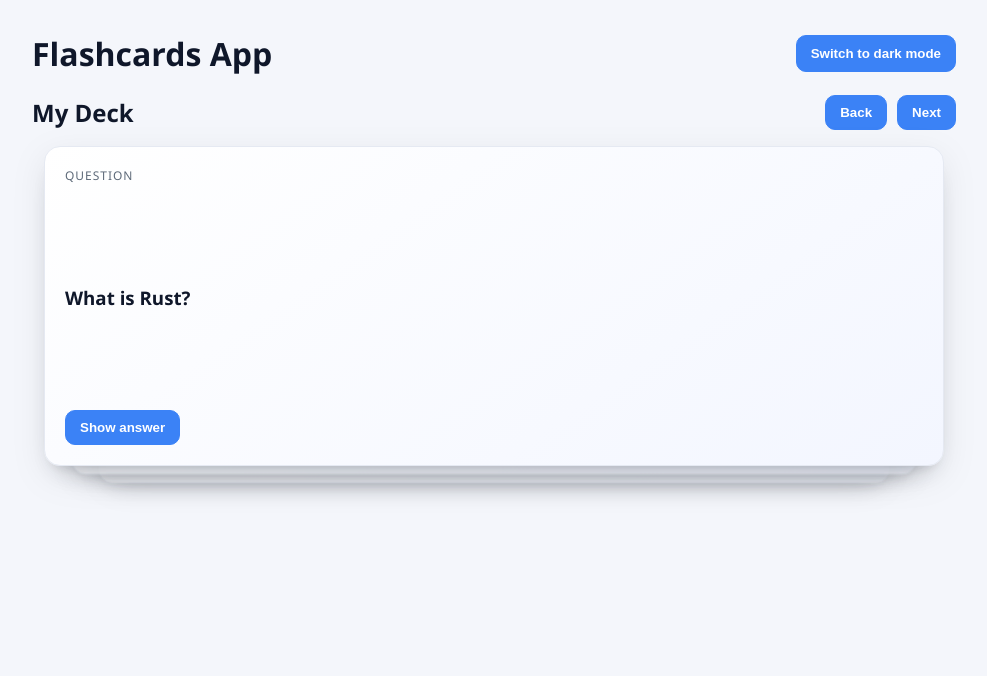
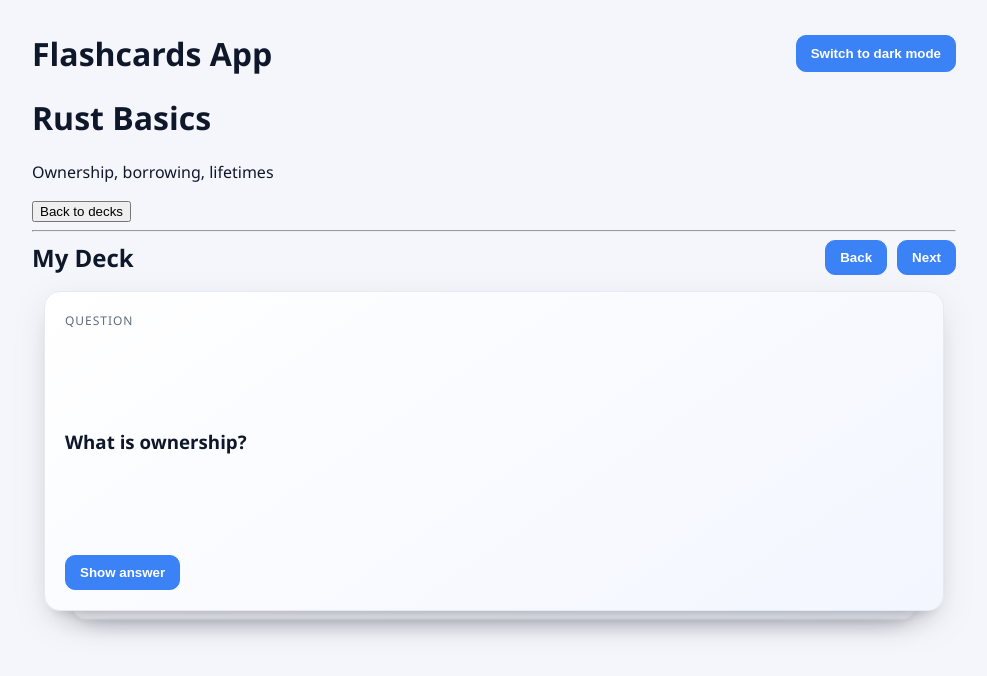
Before and after one commit to DennisSudiro12/flashcards, an Angular app in the folder frontend/: page /decks/1 in a window 1280 px wide. Before the commit this address led to /. Shown: the top 676 px of the page, without its empty margins (146-1133 px from the left). Built offline with nearby package versions, Linux system fonts and the light colour scheme.

Commit message:
add decks to the front page

```diff
--- a/frontend/src/app/app.html
+++ b/frontend/src/app/app.html
@@ -7,6 +7,6 @@
   </header>
 
   <main>
-    <app-flashcard-deck></app-flashcard-deck>
+    <router-outlet></router-outlet>
   </main>
 </div>
--- a/frontend/src/app/app.routes.ts
+++ b/frontend/src/app/app.routes.ts
@@ -1,3 +1,9 @@
 import { Routes } from '@angular/router';
+import { DeckListComponent } from './deck-list/deck-list.component';
+import { DeckDetailComponent } from './deck-detail/deck-detail.component';
 
-export const routes: Routes = [];
+export const routes: Routes = [
+  { path: '', component: DeckListComponent },            // home: all decks
+  { path: 'decks/:id', component: DeckDetailComponent }, // deck detail
+  { path: '**', redirectTo: '' }                         // fallback
+];
--- a/frontend/src/app/app.ts
+++ b/frontend/src/app/app.ts
@@ -1,11 +1,11 @@
 import { Component, inject, signal } from '@angular/core';
 import { DOCUMENT } from '@angular/common';
-import { FlashcardDeckComponent } from './flashcard-deck/flashcard-deck.component';
+import { RouterOutlet } from '@angular/router';
 
 
 @Component({
   selector: 'app-root',
-  imports: [FlashcardDeckComponent],
+  imports: [RouterOutlet],
   templateUrl: './app.html',
   styleUrl: './app.css'
 })
--- /dev/null
+++ b/frontend/src/app/deck-detail/deck-detail.component.css
@@ -0,0 +1,24 @@
+@layer components {
+  .back-btn {
+    padding: 9px 14px;
+    border-radius: 10px;
+    border: 1px solid var(--button-bg);
+    background: var(--button-bg);
+    color: var(--button-text);
+    font-weight: 600;
+    cursor: pointer;
+    transition: transform 0.2s ease, box-shadow 0.2s ease, background 0.2s ease;
+    margin: 8px 0 16px;
+  }
+
+  .back-btn:hover {
+    background: var(--button-bg-hover);
+    transform: translateY(-1px);
+    box-shadow: 0 10px 18px -12px rgba(59, 130, 246, 0.5);
+  }
+
+  .back-btn:active {
+    transform: translateY(0);
+    box-shadow: none;
+  }
+}
--- /dev/null
+++ b/frontend/src/app/deck-detail/deck-detail.component.html
@@ -0,0 +1,10 @@
+<div *ngIf="deck">
+  <h1>{{ deck.name }}</h1>
+  <p *ngIf="deck.description">{{ deck.description }}</p>
+
+  <button class="back-btn" (click)="router.navigate(['/'])">Back to decks</button>
+
+  <hr>
+
+  <app-flashcard-deck [cards]="deck.cards"></app-flashcard-deck>
+</div>
--- /dev/null
+++ b/frontend/src/app/deck-detail/deck-detail.component.ts
@@ -0,0 +1,39 @@
+import { Component, OnInit } from '@angular/core';
+import { CommonModule } from '@angular/common';
+import { ActivatedRoute, Router } from '@angular/router';
+import { FlashcardsService } from '../flashcard.service';
+import { Deck } from '../flashcard.model';
+import { FlashcardDeckComponent } from '../flashcard-deck/flashcard-deck.component';
+
+@Component({
+  selector: 'app-deck-detail',
+  standalone: true,
+  imports: [CommonModule, FlashcardDeckComponent],
+  templateUrl: './deck-detail.component.html'
+})
+export class DeckDetailComponent implements OnInit {
+  deck: Deck | undefined;
+
+  constructor(
+    private route: ActivatedRoute,
+    protected router: Router,
+    private flashcardsService: FlashcardsService
+  ) {}
+
+  ngOnInit(): void {
+    const idParam = this.route.snapshot.paramMap.get('id');
+    const id = idParam ? Number(idParam) : NaN;
+
+    if (!id || Number.isNaN(id)) {
+      // invalid id
+      this.router.navigate(['/']);
+      return;
+    }
+
+    this.deck = this.flashcardsService.getDeckById(id);
+    if (!this.deck) {
+      // deck not found
+      this.router.navigate(['/']);
+    }
+  }
+}
--- /dev/null
+++ b/frontend/src/app/deck-list/deck-list.component.html
@@ -0,0 +1,9 @@
+<h1>Your Decks</h1>
+
+<div *ngFor="let deck of decks"
+     (click)="openDeck(deck.id)"
+     style="border: 1px solid #ccc; padding: 0.75rem; margin-bottom: 0.5rem; cursor: pointer;">
+  <h2>{{ deck.name }}</h2>
+  <p *ngIf="deck.description">{{ deck.description }}</p>
+  <small>{{ deck.cards.length }} cards</small>
+</div>
--- /dev/null
+++ b/frontend/src/app/deck-list/deck-list.component.ts
@@ -0,0 +1,28 @@
+import { Component, OnInit } from '@angular/core';
+import { CommonModule } from '@angular/common';
+import { Router } from '@angular/router';
+import { FlashcardsService } from '../flashcard.service';
+import { Deck } from '../flashcard.model';
+
+@Component({
+  selector: 'app-deck-list',
+  standalone: true,
+  imports: [CommonModule],
+  templateUrl: './deck-list.component.html'
+})
+export class DeckListComponent implements OnInit {
+  decks: Deck[] = [];
+
+  constructor(
+    private flashcardsService: FlashcardsService,
+    private router: Router
+  ) {}
+
+  ngOnInit(): void {
+    this.decks = this.flashcardsService.getDecks();
+  }
+
+  openDeck(deckId: number): void {
+    this.router.navigate(['/decks', deckId]);
+  }
+}
--- a/frontend/src/app/flashcard-deck/flashcard-deck.component.ts
+++ b/frontend/src/app/flashcard-deck/flashcard-deck.component.ts
@@ -1,4 +1,4 @@
-import { Component } from '@angular/core';
+import { Component, Input, OnChanges, SimpleChanges } from '@angular/core';
 import { CommonModule } from '@angular/common';
 import { Card } from '../flashcard.model';
 import { FlashcardCardComponent } from '../flashcard-card/flashcard-card.component';
@@ -10,29 +10,24 @@ import { FlashcardCardComponent } from '../flashcard-card/flashcard-card.compone
   templateUrl: './flashcard-deck.component.html',
   styleUrls: ['./flashcard-deck.component.css'],
 })
-export class FlashcardDeckComponent {
-  flashcards: Card[] = [
-    {
-      id: 1,
-      question: 'What is Rust?',
-      answer: 'A systems programming language focused on safety and performance.',
-      showAnswer: false,
-    },
-    {
-      id: 2,
-      question: 'What is Angular?',
-      answer: 'A frontend framework for building single-page applications with TypeScript.',
-      showAnswer: false,
-    },
-    {
-      id: 3,
-      question: 'What is TypeScript?',
-      answer: 'A superset of JavaScript that adds static typing.',
-      showAnswer: false,
-    },
-  ];
+export class FlashcardDeckComponent implements OnChanges {
+  @Input() cards: Card[] | null = null;
+
+  // default sample; overwritten when [cards] is provided
+  flashcards: Card[] = [];
 
   currentIndex = 0;
+
+  ngOnChanges(changes: SimpleChanges): void {
+    if (changes['cards']) {
+      const incoming = this.cards ?? [];
+      this.flashcards = incoming.length ? incoming : this.flashcards;
+      this.currentIndex = 0;
+      if (this.flashcards[0]) {
+        this.flashcards = this.flashcards.map(card => ({ ...card, showAnswer: false }));
+      }
+    }
+  }
 
   next(): void {
     if (!this.flashcards.length) return;
```
Also changed, not shown: frontend/src/app/deck-list/deck-list.component.css (added).
